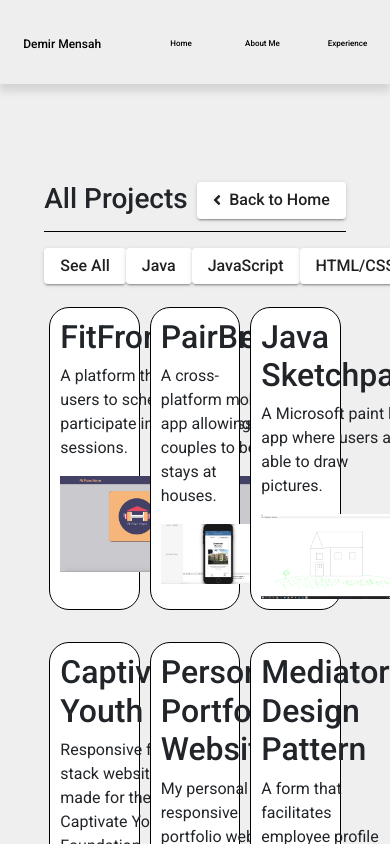
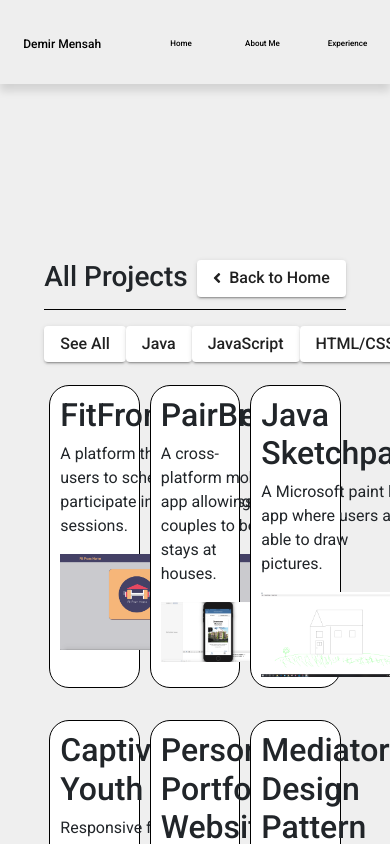
Before and after one commit to dmensah1/Portfolio, an Angular app: page /list in a window 390 px wide. Shown: the top 844 px of the page. Built offline with nearby package versions, Linux system fonts and the light colour scheme.

Commit message:
mobile updates

```diff
--- a/src/app/projects/project-list/project-list.component.css
+++ b/src/app/projects/project-list/project-list.component.css
@@ -1,7 +1,7 @@
 .container {
   margin: 0 auto;
   width: 85%;
-  padding-top: 25%;
+  padding-top: 45%;
   padding-bottom: 5%;
 }
 
--- a/src/app/projects/project-view/project-view.component.css
+++ b/src/app/projects/project-view/project-view.component.css
@@ -2,7 +2,7 @@
   width: 90%;
   margin: 0 auto;
   padding-bottom: 5%;
-  padding-top: 25%;
+  padding-top: 45%;
 }
 
 ngb-carousel {
```
